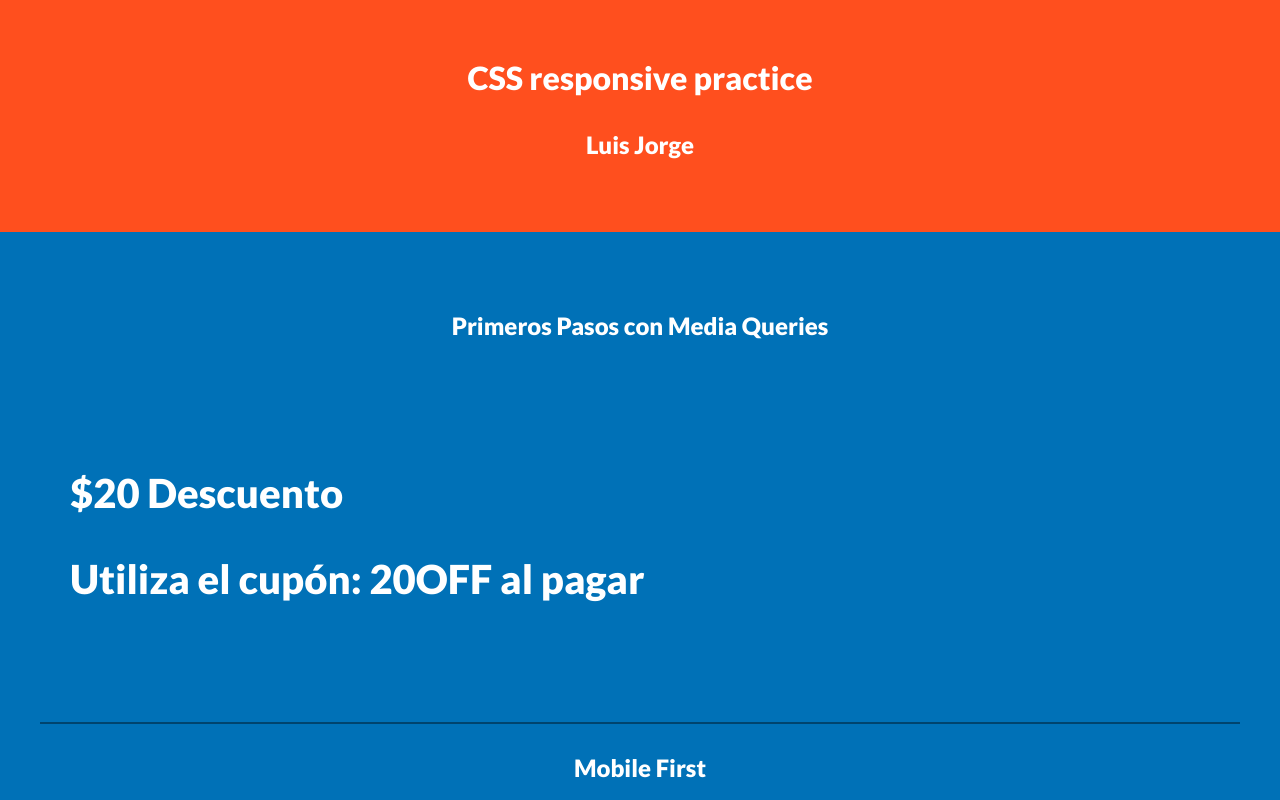
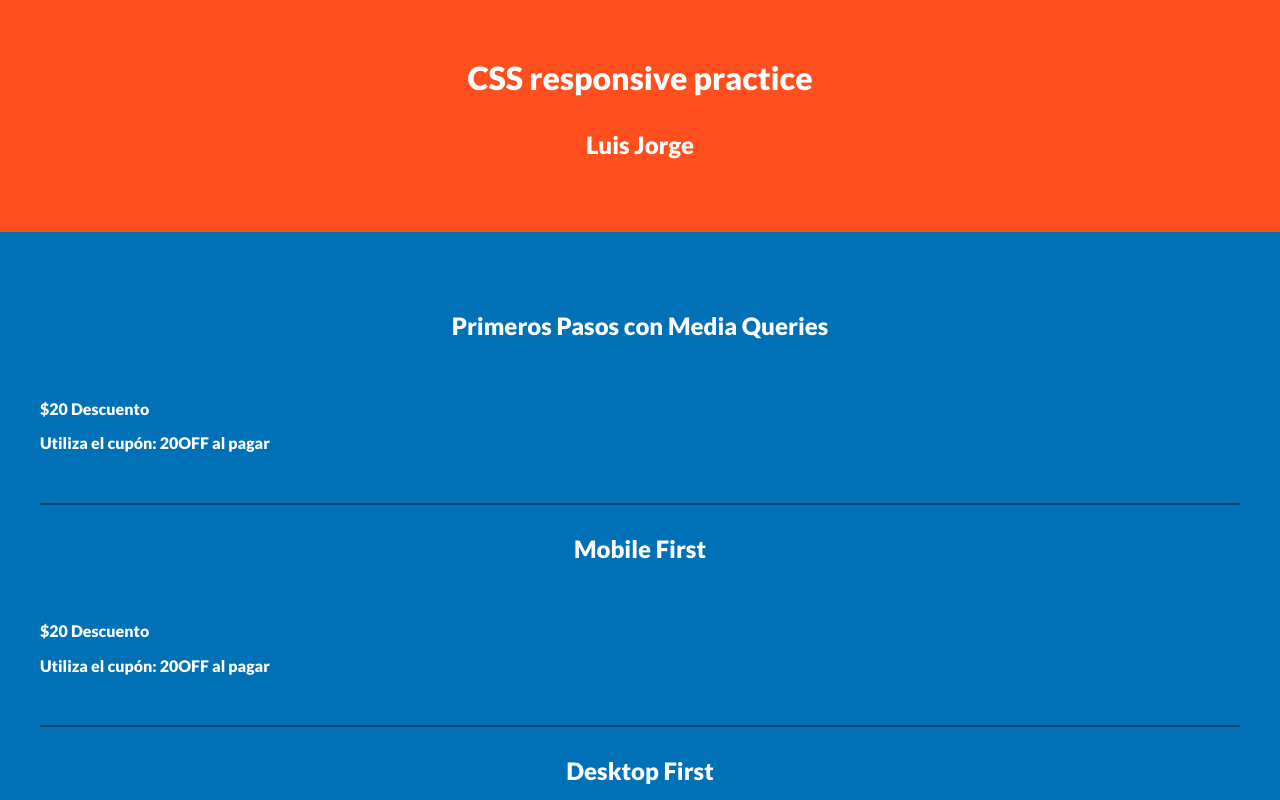
Before and after one commit to lpablos/resposive-css-practice, a plain HTML site: page index.html in a window 1280 px wide. Shown: the top 800 px of the page. Drawn offline with Linux system fonts and the light colour scheme.

Commit message:
Tamalño estandar para media queries

```diff
--- a/index.html
+++ b/index.html
@@ -13,7 +13,8 @@
     <!-- <link rel="stylesheet" href="css/02.css"> -->
     <!-- <link rel="stylesheet" href="css/03.css"> -->
     <!-- <link rel="stylesheet" href="css/04.css"> -->
-    <link rel="stylesheet" href="css/05.css">
+    <!-- <link rel="stylesheet" href="css/05.css"> -->
+    <link rel="stylesheet" href="css/06.css">
 
 </head>
 <body>
```
Also changed, not shown: css/06.css (added, +24 -0 lines).
